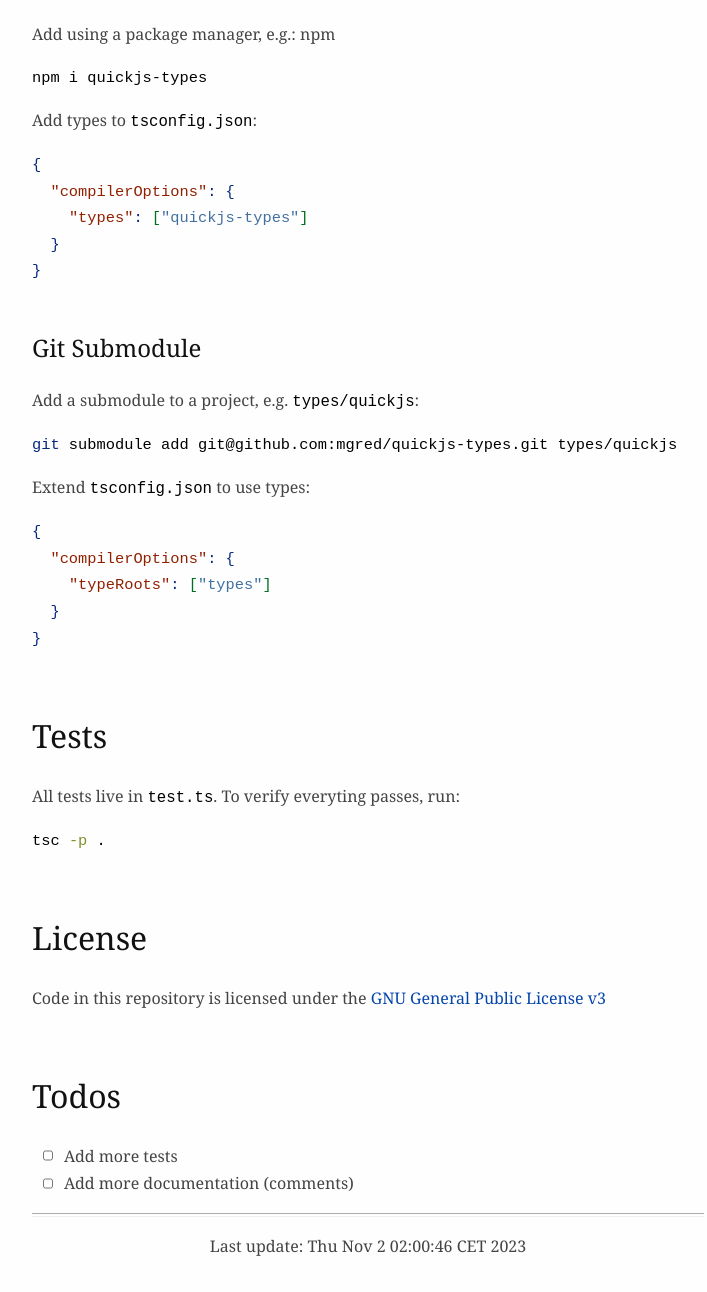
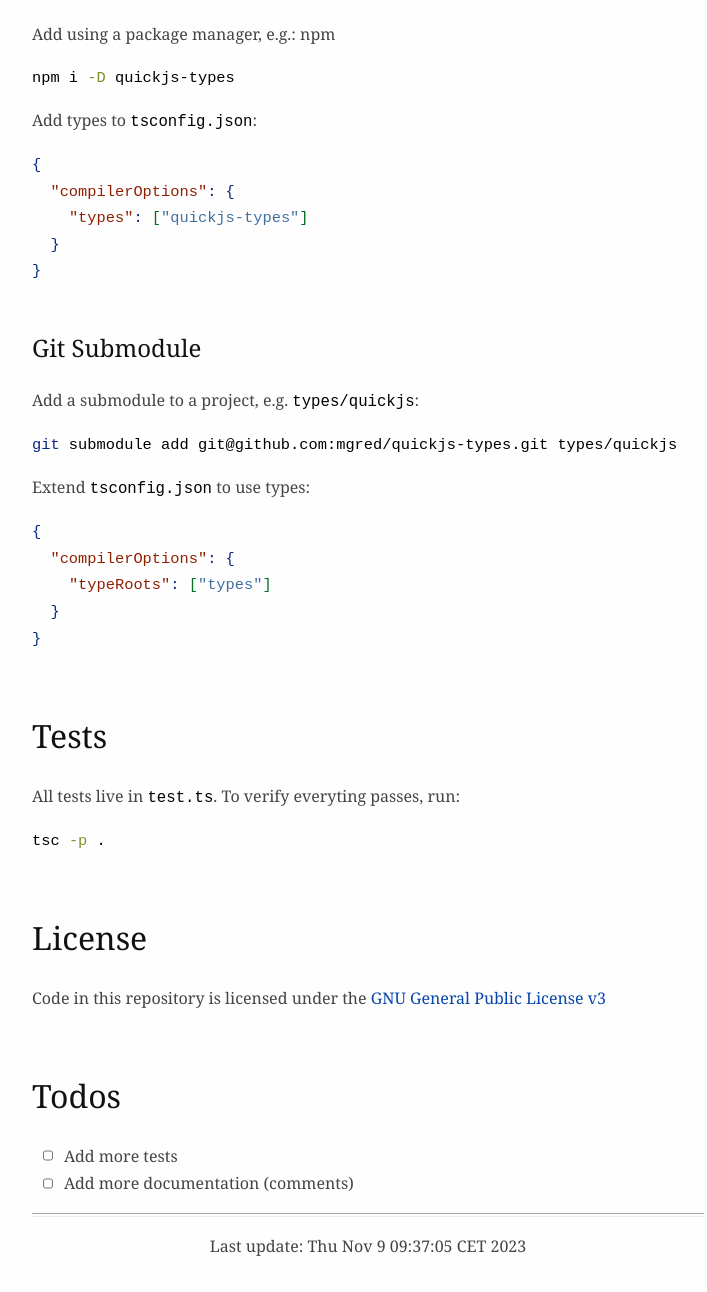
Before and after one commit to mgred/quickjs-types, a plain HTML site: page index.html in a window 1280 px wide. Shown: the part 1087-2379 px from the top of the page, without its empty margins (272-979 px from the left). Drawn offline with Linux system fonts and the light colour scheme.

Commit message:
deploy: dabf90f75171b983f3d24b9026b404d8ad4f99a9

```diff
--- a/index.html
+++ b/index.html
@@ -106,7 +106,7 @@ alt="GPLv3 License" /></a></p>
 <h3 id="node">Node</h3>
 <p>Add using a package manager, e.g.: npm</p>
 <div class="sourceCode" id="cb1"><pre
-class="sourceCode bash"><code class="sourceCode bash"><span id="cb1-1"><a href="#cb1-1" aria-hidden="true" tabindex="-1"></a><span class="ex">npm</span> i quickjs-types</span></code></pre></div>
+class="sourceCode bash"><code class="sourceCode bash"><span id="cb1-1"><a href="#cb1-1" aria-hidden="true" tabindex="-1"></a><span class="ex">npm</span> i <span class="at">-D</span> quickjs-types</span></code></pre></div>
 <p>Add types to <code>tsconfig.json</code>:</p>
 <div class="sourceCode" id="cb2"><pre
 class="sourceCode json"><code class="sourceCode json"><span id="cb2-1"><a href="#cb2-1" aria-hidden="true" tabindex="-1"></a><span class="fu">{</span></span>
@@ -139,6 +139,6 @@ License v3</a></p>
 <li><input type="checkbox" />Add more tests</li>
 <li><input type="checkbox" />Add more documentation (comments)</li>
 </ul>
-<hr /><p style='text-align: center;'>Last update: Thu Nov  2 02:00:46 CET 2023</p>
+<hr /><p style='text-align: center;'>Last update: Thu Nov  9 09:37:05 CET 2023</p>
 </body>
 </html>
```
Also changed, not shown: footer.html (+1 -1 lines).
